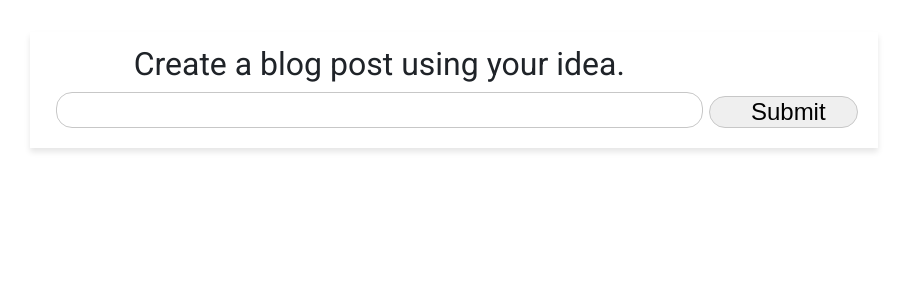
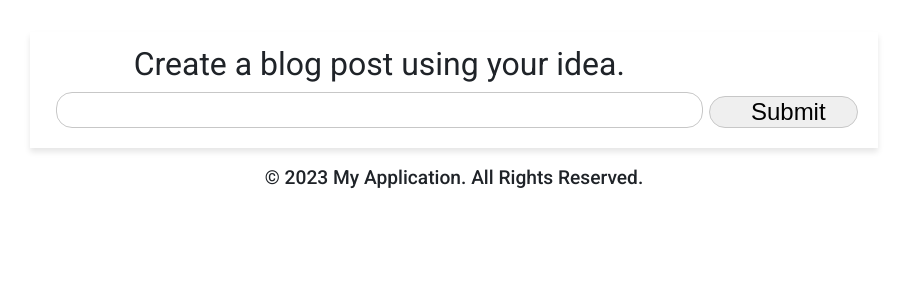
Before and after one commit to mistertandon/reactjs-poc-030-openai-integration, a React (Vite) app: page / in a window 1280 px wide. Shown: the top 300 px of the page, without its empty margins (186-1093 px from the left). Built offline with nearby package versions, Linux system fonts and the light colour scheme; no server answers.

Commit message:
feat: Develop ThemeContext to implement light-dark theme support

```diff
--- a/src/components/ContentGenerator/ContentGenerator.jsx
+++ b/src/components/ContentGenerator/ContentGenerator.jsx
@@ -1,6 +1,12 @@
 import { useState } from "react";
 import { Configuration, OpenAIApi } from "openai";
-import { PromptForm, SeoKeywords, ContentLayout, RenderImage } from "./../";
+import {
+  PromptForm,
+  SeoKeywords,
+  ContentLayout,
+  RenderImage,
+  Footer,
+} from "./../";
 import "./ContentGenerator.scss";
 
 const configuration = new Configuration({
@@ -148,6 +154,9 @@ const ContentGenerator = () => {
           <RenderImage url={image1024} />
         </section>
       )}
+      <footer className="footer--container">
+        <Footer />
+      </footer>
     </article>
   );
 };
--- a/src/components/ContentGenerator/ContentGenerator.scss
+++ b/src/components/ContentGenerator/ContentGenerator.scss
@@ -12,7 +12,9 @@
 
     // background: rgba(255, 255, 255, 0.1); /* semi-transparent white */
     background: rgba(255, 255, 255, 0.1); /* semi-transparent white */
-    backdrop-filter: blur(10px); /* this is what creates the frosted glass effect */
+    backdrop-filter: blur(
+      10px
+    ); /* this is what creates the frosted glass effect */
     box-shadow: 0 4px 6px rgba(0, 0, 0, 0.1); /* optional, a subtle shadow can enhance the effect */
     padding: 20px;
   }
@@ -31,8 +33,8 @@
     grid-column-start: 2;
     grid-column-end: -2;
 
-    border-top: 2px solid #C7C7C7;
-    border-bottom: 2px solid #C7C7C7;
+    border-top: 2px solid #c7c7c7;
+    border-bottom: 2px solid #c7c7c7;
     padding-top: 1rem;
     padding-bottom: 1rem;
   }
@@ -44,6 +46,17 @@
     display: flex;
     align-items: center;
     justify-content: center;
+  }
+
+  .footer--container {
+    grid-column-start: 1;
+    grid-column-end: -1;
+
+    display: flex;
+    justify-content: center;
+    font-size: 1.2rem;
+    line-height: 1.8rem;
+    font-weight: 500;
   }
 }
 
@@ -76,13 +89,12 @@
     display: grid;
     grid-template-columns: repeat(12, 1fr);
     grid-column-gap: 0.5rem;
-    grid-row-gap: 0.5rem
+    grid-row-gap: 0.5rem;
   }
 }
 
 @media (min-width: 576px) and (max-width: 768px) {
   .blog-container {
-
     grid-template-columns: repeat(4, 1fr);
     grid-column-gap: 0.25rem;
     grid-row-gap: 0.25rem;
--- /dev/null
+++ b/src/components/Footer/Footer.jsx
@@ -0,0 +1,10 @@
+import "./Footer.scss";
+const Footer = () => {
+  return (
+    <span className="footer__span">
+      © 2023 My Application. All Rights Reserved.
+    </span>
+  );
+};
+
+export default Footer;
--- /dev/null
+++ b/src/components/Footer/index.jsx
@@ -0,0 +1,2 @@
+import Footer from "./Footer";
+export { Footer };
--- a/src/components/index.jsx
+++ b/src/components/index.jsx
@@ -6,6 +6,7 @@ import { Outline } from "./Outline";
 import { ContentSection } from "./ContentSection";
 import { ContentView } from "./ContentView";
 import { RenderImage } from "./RenderImage";
+import { Footer } from "./Footer";
 
 export {
   ContentGenerator,
@@ -16,4 +17,5 @@ export {
   ContentSection,
   ContentView,
   RenderImage,
+  Footer,
 };
--- a/src/index.scss
+++ b/src/index.scss
@@ -1,6 +1,18 @@
-@import url('https://fonts.googleapis.com/css2?family=Roboto:wght@100;300;400;500;700&display=swap');
+@import url("https://fonts.googleapis.com/css2?family=Roboto:wght@100;300;400;500;700&display=swap");
 
 :root {
+  --theme-background-color-primary: #ffffff;
+  --theme-background-color-secondary: #f3f4f6;
+  --theme-background-color-input: #99a1b3;
+  --theme-background-color-on-hover: #087ea4;
+  --theme-font-color-heading: #087ea4;
+  --theme-font-color-sub-heading: #5e687e;
+  --theme-font-color-text: #23272f;
+  --theme-error: #dc3545;
+  --theme-success: #198754;
+  --theme-warning: #fd7e14;
+  --theme-info: #ffc107;
+  --theme-border: #e5e7eb;
 }
 
 html,
@@ -89,11 +101,11 @@ video {
   border: 0;
   font-size: 100%;
   font: inherit;
-  font-family: 'Roboto', sans-serif;
+  font-family: "Roboto", sans-serif;
   vertical-align: baseline;
   box-sizing: border-box;
   word-wrap: break-word;
-  color: #1F2328;
+  color: #1f2328;
 }
 /* HTML5 display-role reset for older browsers */
 article,
```
Also changed, not shown: src/contexts/ThemeContext.jsx (added, +83 -0 lines), src/components/Footer/Footer.scss (added). Lines whose indentation alone changed are shown as unchanged.
